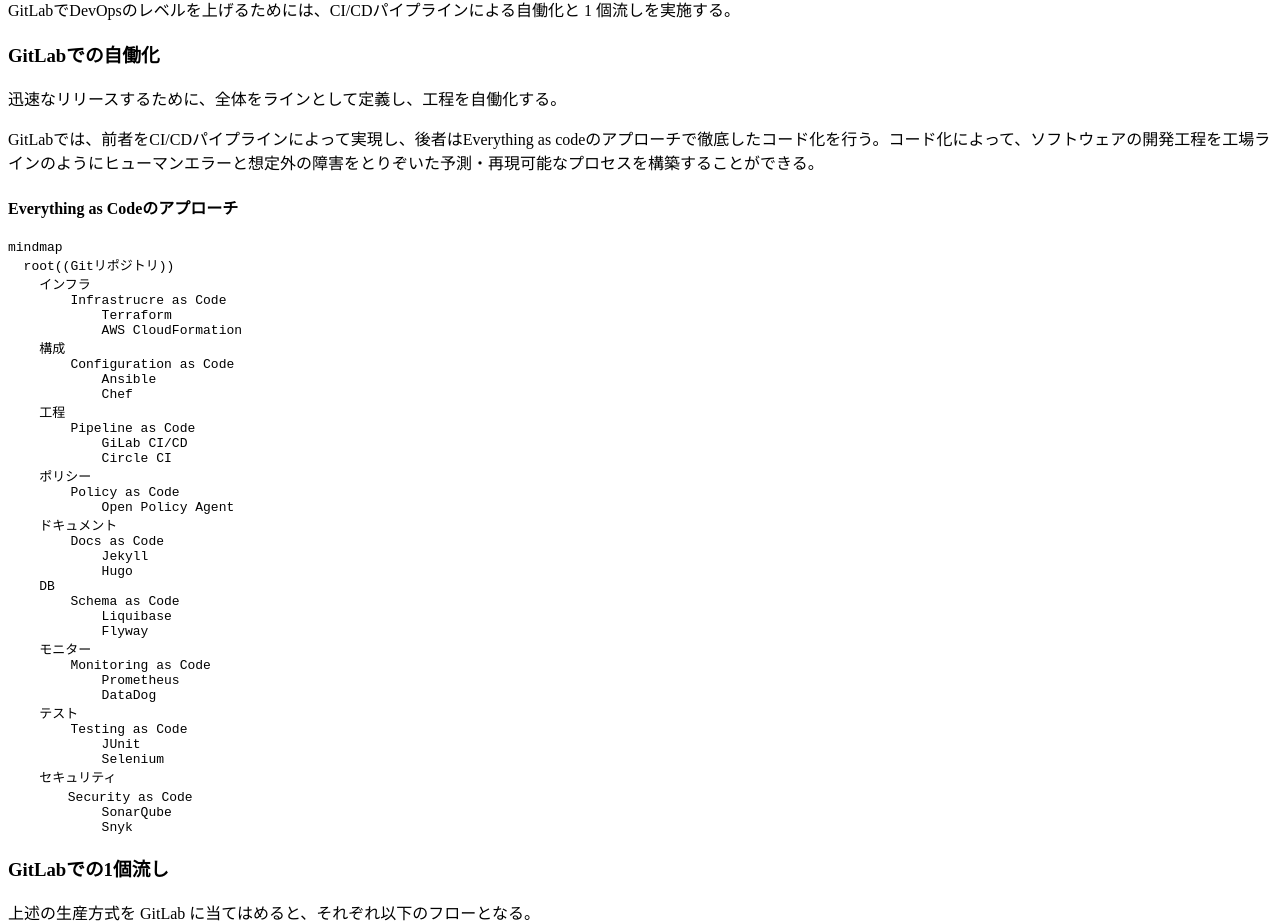
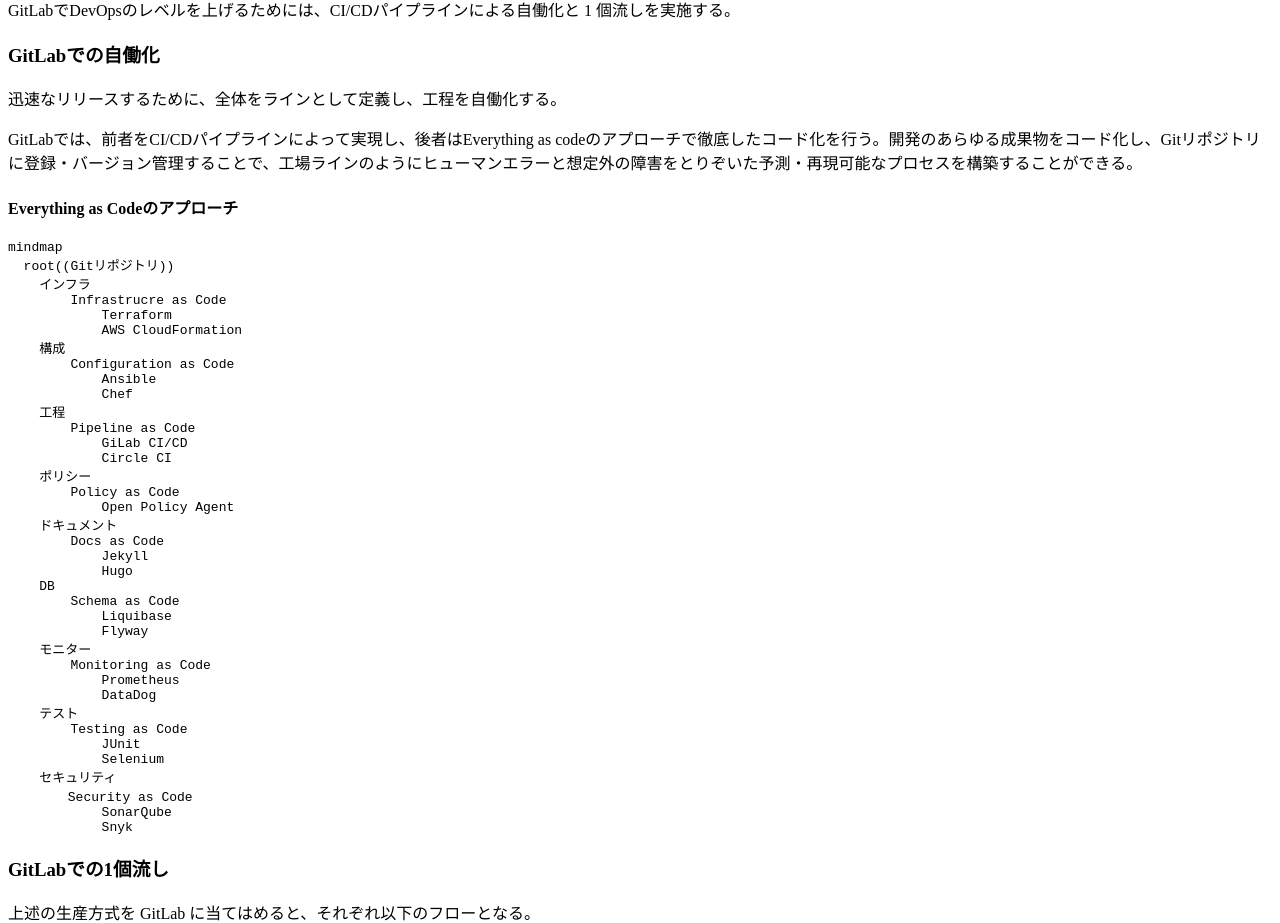
Before and after one commit to gongyong/docs, a Next.js app: page /gitlab_philosophy/devops_level_assessment in a window 1280 px wide. Shown: the part 4556-5479 px from the top of the page. Built offline with nearby package versions, Linux system fonts and the light colour scheme.

Commit message:
文言修正

```diff
--- a/pages/gitlab_philosophy/devops_level_assessment.mdx
+++ b/pages/gitlab_philosophy/devops_level_assessment.mdx
@@ -151,7 +151,7 @@
 
 迅速なリリースするために、全体をラインとして定義し、工程を自働化する。
 
-GitLabでは、前者をCI/CDパイプラインによって実現し、後者はEverything as codeのアプローチで徹底したコード化を行う。コード化によって、ソフトウェアの開発工程を工場ラインのようにヒューマンエラーと想定外の障害をとりぞいた予測・再現可能なプロセスを構築することができる。
+GitLabでは、前者をCI/CDパイプラインによって実現し、後者はEverything as codeのアプローチで徹底したコード化を行う。開発のあらゆる成果物をコード化し、Gitリポジトリに登録・バージョン管理することで、工場ラインのようにヒューマンエラーと想定外の障害をとりぞいた予測・再現可能なプロセスを構築することができる。
 
 #### Everything as Codeのアプローチ
 
```
Also changed, not shown: 1 other file (tests, documents, lock files or other folders).
